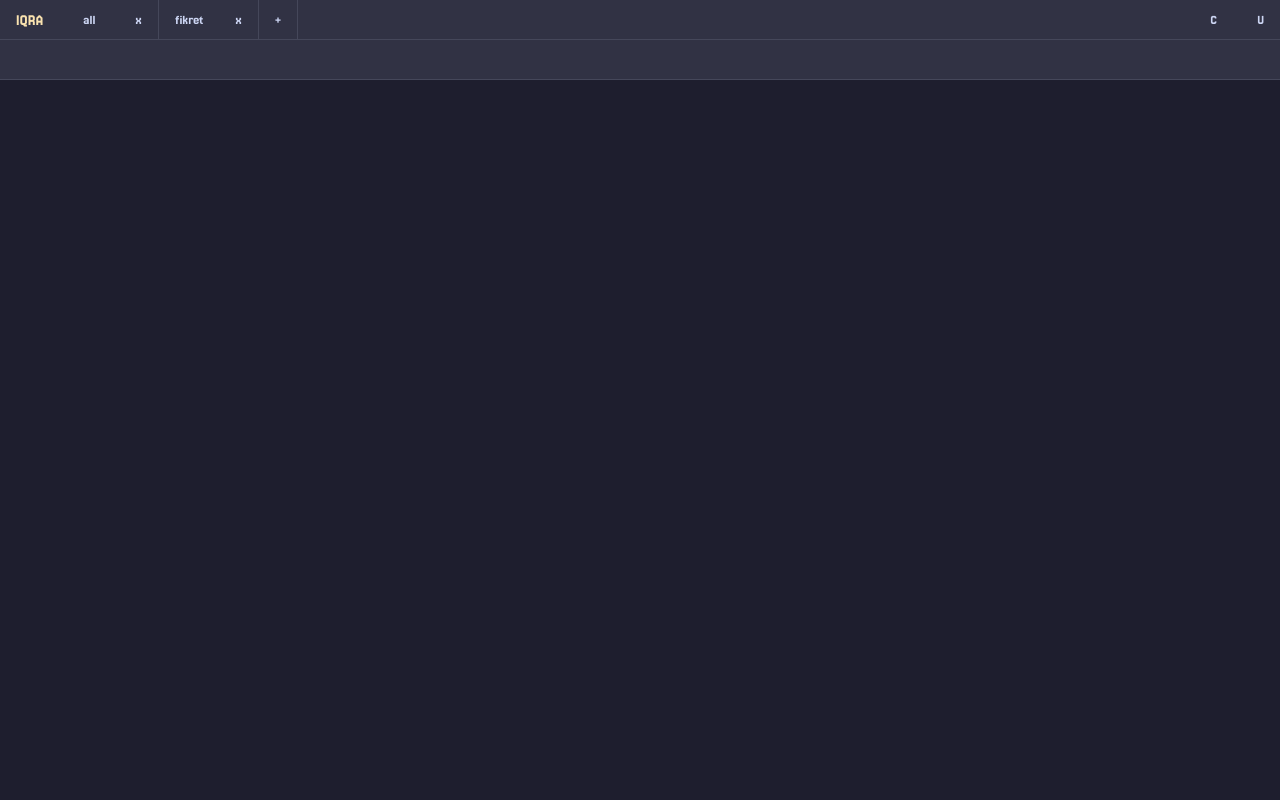
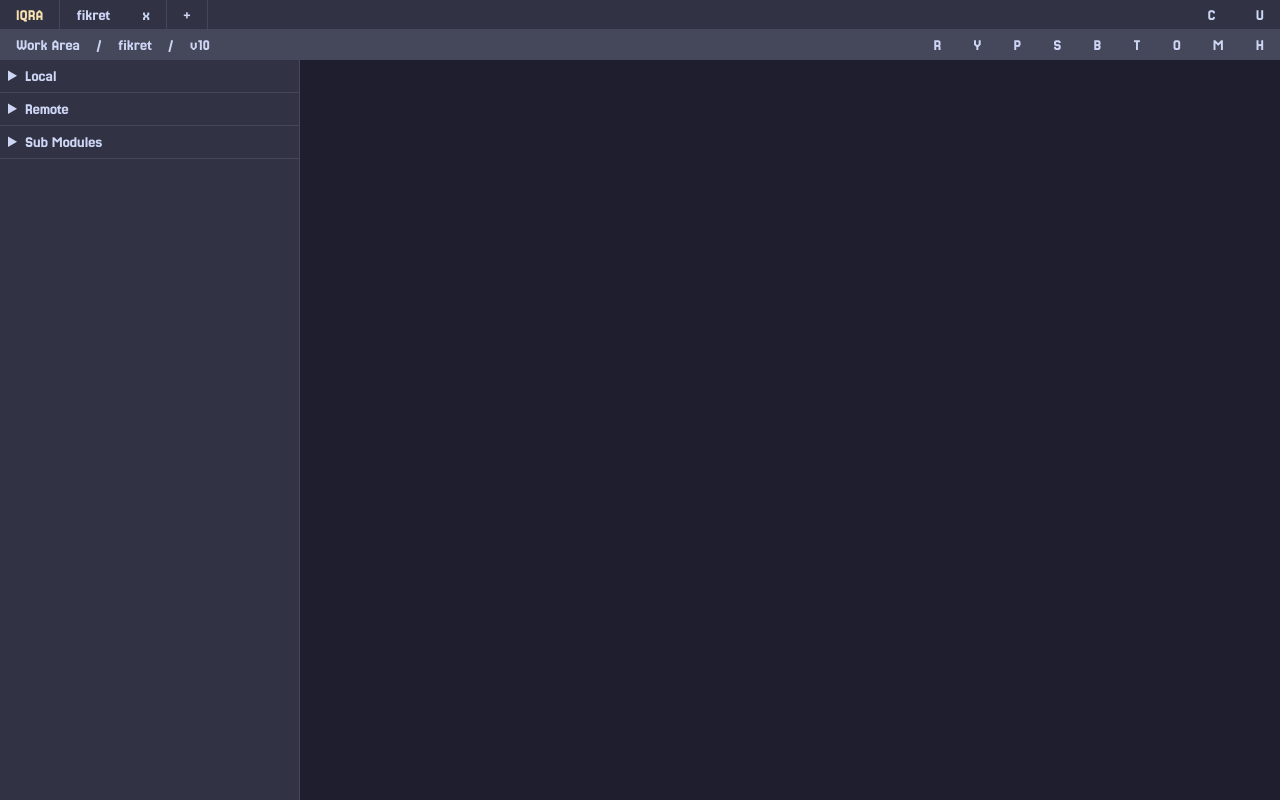
Before and after one commit to rama-oi/iqra, a plain HTML site: page index.html in a window 1280 px wide. Drawn offline with Linux system fonts and the light colour scheme.

Commit message:
mix
- sidebar left ui
- toolbar ui
- tabbar ui

```diff
--- a/css/init.css
+++ b/css/init.css
@@ -20,8 +20,9 @@
   --surface-0: #313244;
   --surface-1: #45475a;
   --surface-2: #585b70;
+
   --accent: var(--yellow);
-
+  --hover: var(--surface-2);
   --border: var(--surface-1);
 
   --text: #cdd6f4;
@@ -29,7 +30,7 @@
   --font-size-h1: 55px;
   --font-size-content: 18px;
 
-  --navigation-height: 80px;
+  --navigation-height: 60px;
   --sidebar-left-width: 300px;
   --sidebar-right-width: 300px;
   --space-between-blocks: 1rem;
--- a/index.html
+++ b/index.html
@@ -9,27 +9,12 @@
   </head>
   <body class="catppuccin-mocha">
     <header>
-      <pb-tabs>
-        <div class="logo">Iqra</div>
-        <pb-tab label="all"></pb-tab>
-        <pb-tab label="fikret"></pb-tab>
-        <pb-tab-add></pb-tab-add>
-        <pb-menu>
-          <pb-menu-config>
-            <button class="config" type="button">C</button>
-          </pb-menu-config>
-          <pb-menu-user>
-            <button class="config" type="button">U</button>
-          </pb-menu-user>
-        </pb-menu>
-      </pb-tabs>
+      <pb-tabbar></pb-tabbar>
       <pb-toolbar></pb-toolbar>
     </header>
 
     <main>
-      <aside class="sidebar-left">
-        <pb-sidebar-left></pb-sidebar-left>
-      </aside>
+      <pb-sidebar-left></pb-sidebar-left>
 
       <section class="workarea">
         <pb-workarea-empty></pb-workarea-empty>
--- a/js/app.js
+++ b/js/app.js
@@ -1,2 +1,3 @@
-import "./components/pb_tab.js";
-import "./components/pb_tab_add.js";
+import "./components/pb_tabbar.js";
+import "./components/pb_toolbar.js"
+import "./components/pb_sidebar_left.js"
--- /dev/null
+++ b/js/components/pb_sidebar_left.js
@@ -0,0 +1,43 @@
+import { getPrefix } from "../_helpers.js";
+// import data from "../data.js";
+
+customElements.define(
+  getPrefix("sidebar-left"),
+  class extends HTMLElement {
+    #initialized = false;
+
+    #html = {
+    };
+
+    #template = `
+      <details class="local">
+        <summary>Local</summary>
+        <ul class="content">
+          <li><button type="button">v10 Local</button></li>
+        </ul>
+      </details>
+
+      <details class="remote">
+        <summary>Remote</summary>
+        <ul class="content">
+          <li><button type="button">v10</button></li>
+        </ul>
+      </details>
+
+      <details class="submodules">
+        <summary>Sub Modules</summary>
+        <ul class="content">
+          <li><button type="button">v10</button></li>
+        </ul>
+      </details>
+    `;
+
+    connectedCallback() {
+      if (!this.#initialized) {
+        this.#initialized = true;
+
+        this.innerHTML = this.#template;
+      }
+    }
+  },
+);
--- /dev/null
+++ b/js/components/pb_tabbar.js
@@ -0,0 +1,42 @@
+import { getPrefix } from "../_helpers.js";
+import "./pb_tab.js";
+import "./pb_tab_add.js";
+import data from "../data.js";
+
+customElements.define(
+  getPrefix("tabbar"),
+  class extends HTMLElement {
+    #initialized = false;
+
+    #html = {
+      $logo: undefined
+    };
+
+    #template = `
+      <div class="logo"></div>
+      <pb-tab label="fikret"></pb-tab>
+      <pb-tab-add></pb-tab-add>
+      <span class="flex-separator"></span>
+      <pb-menu>
+        <pb-menu-config>
+          <button class="config" type="button">C</button>
+        </pb-menu-config>
+        <pb-menu-user>
+          <button class="config" type="button">U</button>
+        </pb-menu-user>
+      </pb-menu>
+    `;
+
+    connectedCallback() {
+      if (!this.#initialized) {
+        this.#initialized = true;
+
+        this.innerHTML = this.#template;
+      }
+
+      this.#html.$logo = this.querySelector('.logo');
+
+      this.#html.$logo.innerText = data.appName;
+    }
+  },
+);
--- /dev/null
+++ b/js/components/pb_toolbar.js
@@ -0,0 +1,34 @@
+import { getPrefix } from "../_helpers.js";
+import "./pb_view_switcher.js";
+
+customElements.define(
+  getPrefix("toolbar"),
+  class extends HTMLElement {
+    #initialized = false;
+
+    #html = {
+    };
+
+    #template = `
+      <pb-view-switcher></pb-view-switcher>
+      <span class="flex-separator"></span>
+      <button type="button" class="restore">R</button>
+      <button type="button" class="redo">Y</button>
+      <button type="button" class="pull">P</button>
+      <button type="button" class="push">S</button>
+      <button type="button" class="branch">B</button>
+      <button type="button" class="stash">T</button>
+      <button type="button" class="pop">O</button>
+      <button type="button" class="terminal">M</button>
+      <button type="button" class="search">H</button>
+    `;
+
+    connectedCallback() {
+      if (!this.#initialized) {
+        this.#initialized = true;
+
+        this.innerHTML = this.#template;
+      }
+    }
+  },
+);
--- /dev/null
+++ b/js/components/pb_view_switcher.js
@@ -0,0 +1,39 @@
+import { getPrefix } from "../_helpers.js";
+import data from "../data.js";
+
+customElements.define(
+  getPrefix("view-switcher"),
+  class extends HTMLElement {
+    #initialized = false;
+
+    #html = {
+      $area: undefined,
+      $repository: undefined,
+      $branch: undefined,
+    };
+
+    #template = `
+      <button type="button" class="area"></button>
+      <span class="arrow-path"></span>
+      <button type="button" class="repository"></button>
+      <span class="arrow-path"></span>
+      <button type="button" class="branch"></button>
+    `;
+
+    connectedCallback() {
+      if (!this.#initialized) {
+        this.#initialized = true;
+
+        this.innerHTML = this.#template;
+
+        this.#html.$area = this.querySelector(".area");
+        this.#html.$repository = this.querySelector(".repository");
+        this.#html.$branch = this.querySelector(".branch");
+
+        this.#html.$area.innerText = data.area;
+        this.#html.$repository.innerText = data.repository;
+        this.#html.$branch.innerText = data.branch;
+      }
+    }
+  },
+);
--- /dev/null
+++ b/js/data.js
@@ -0,0 +1,8 @@
+import AREAS from "./objects/areas.js";
+
+export default {
+  appName: "Iqra",
+  repository: "fikret",
+  branch: "v10",
+  area: AREAS.workarea,
+};
--- /dev/null
+++ b/js/objects/areas.js
@@ -0,0 +1,5 @@
+export default {
+  workarea: "Work Area",
+  backlog: "Backlog",
+  contributors: "Contributors",
+};
--- a/style.css
+++ b/style.css
@@ -11,6 +11,7 @@ pb-menu,
 pb-menu-config,
 pb-menu-user,
 pb-toolbar,
+pb-view-switcher,
 pb-sidebar-left,
 pb-workarea-empty,
 pb-workarea-tree,
@@ -20,6 +21,13 @@ pb-workarea-backlog,
 pb-sidebar-right-commit,
 pb-sidebar-right-preview {
   display: block;
+}
+
+p,
+summary,
+button,
+li {
+  font-size: 1rem;
 }
 
 body {
@@ -44,8 +52,18 @@ button {
   height: 100%;
 
   &:hover {
-    background-color: var(--surface-1);
+    background-color: var(--hover);
   }
+}
+
+ul {
+  margin: 0;
+  padding: 0;
+  list-style: none;
+}
+
+.flex-separator {
+  flex-grow: 1;
 }
 
 header {
@@ -53,19 +71,22 @@ header {
 
   display: grid;
   grid-template-rows: repeat(2, minmax(0, 1fr));
+
+  pb-tabbar {
     background-color: var(--surface-0);
-
-  pb-tabs {
     display: flex;
     flex-direction: row;
     align-items: center;
-    /* padding-inline: var(--space-between-blocks); */
     border-block-end: 1px solid var(--border);
 
     .logo {
+      align-items: center;
+      display: flex;
+      height: 100%;
       color: var(--accent);
       text-transform: uppercase;
       padding-inline: var(--space-between-blocks);
+      border-inline-end: 1px solid var(--border);
     }
 
     pb-tab,
@@ -73,17 +94,12 @@ header {
       border-inline-end: 1px solid var(--border);
       display: flex;
       height: 100%;
-      /* &:first-child {
-        border-inline-start: 1px solid var(--border);
-      } */
       .label {
         flex-grow: 1;
-        min-width: 60px;
       }
     }
 
     pb-menu {
-      flex-grow: 1;
       display: flex;
       flex-direction: row;
       align-items: center;
@@ -99,28 +115,66 @@ header {
   }
 
   pb-toolbar {
+    background-color: var(--surface-1);
+    display: flex;
+    flex-direction: row;
+    align-items: center;
     border-block-end: 1px solid var(--border);
+
+    pb-view-switcher {
+      height: 100%;
+      display: flex;
+      flex-direction: row;
+      align-items: center;
+
+      span.arrow-path {
+        &::before {
+          color: var(--text);
+          content: "/";
+        }
+      }
+    }
   }
 }
 
 main {
   grid-area: workspace;
-
   display: grid;
-
   grid-template-columns:
     var(--sidebar-left-width)
     minmax(0, 1fr)
     var(--sidebar-right-width);
-
   grid-template-areas: "sidebar-left workarea sidebar-right";
-
   min-width: 0;
   min-height: 0;
+
+  pb-sidebar-left {
+    grid-area: sidebar-left;
+    background-color: var(--surface-0);
+    border-inline-end: 1px solid var(--border);
+
+    details {
+      border-block-end: 1px solid var(--border);
+      summary {
+        padding: var(--space-between-inline-items);
+        color: var(--text);
+
+        &:hover {
+          background-color: var(--hover);
+        }
       }
 
-.sidebar-left {
-  grid-area: sidebar-left;
+      ul {
+        background-color: var(--surface-1);
+        li {
+          button {
+            padding: var(--space-between-inline-items);
+            width: 100%;
+            text-align: left;
+          }
+        }
+      }
+    }
   }
 
   .workarea {
@@ -131,10 +185,11 @@ main {
     grid-area: sidebar-right;
   }
 
-.sidebar-left,
+  pb-sidebar-left,
   .workarea,
   .sidebar-right {
     min-width: 0;
     min-height: 0;
     overflow: auto;
   }
+}
```
Lines whose indentation alone changed are shown as unchanged.
